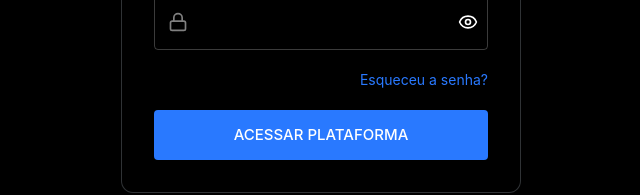
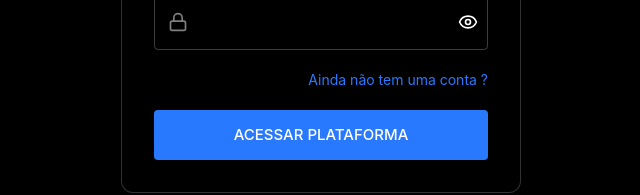
Before and after one commit to SENAISP-Unid601-Projetos/IoTurn, a React (Vite) app in the folder IoturnPage/: page /login in a window 1280 px wide. Shown: the part 450-645 px from the top of the page, without its empty margins (319-959 px from the left). Built offline with nearby package versions, Linux system fonts and the light colour scheme; no server answers.

Commit message:
Corrigindo endereços

```diff
--- a/IoturnPage/src/pages/Login.jsx
+++ b/IoturnPage/src/pages/Login.jsx
@@ -208,11 +208,11 @@ function Login() {
             />
 
             <Link
-              href="#"
+              href="/registro"
               variant="body2"
               sx={{ alignSelf: "flex-end", textDecoration: "none" }}
             >
-              Esqueceu a senha?
+              Ainda não tem uma conta ?
             </Link>
 
             <Button
--- a/IoturnPage/src/pages/Registro.jsx
+++ b/IoturnPage/src/pages/Registro.jsx
@@ -357,18 +357,17 @@ function Registro() {
             />
 
             <Link
-              href="#"
+              href="/login"
               variant="body2"
               sx={{ alignSelf: "flex-end", textDecoration: "none" }}
             >
-              Esqueceu a senha?
+              Já tem uma conta ?
             </Link>
 
             <Button
               variant="contained"
               size="large"
               fullWidth
-              // href="/main/maquinas"
               sx={{ py: 1.5 }}
               onClick={handleLogin}
             >
```
